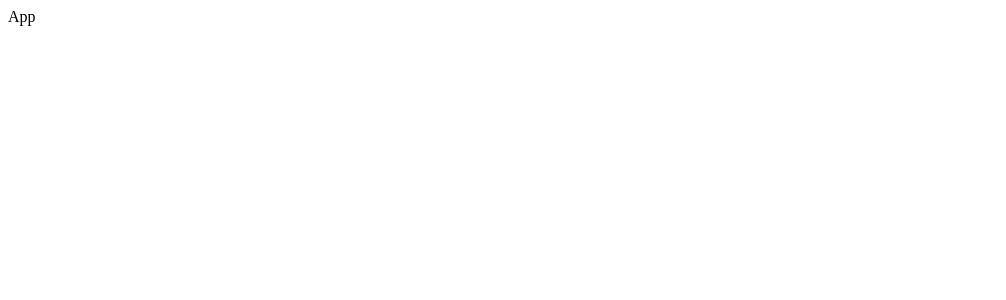
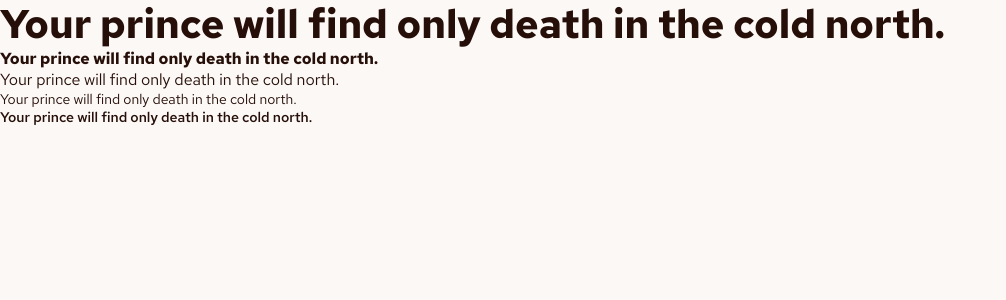
Before and after one commit to Arsalan2078/product-list-with-cart, a React (Vite) app: page / in a window 1280 px wide. Shown: the top 300 px of the page, without its empty margins (0-1006 px from the left). Built offline with nearby package versions, Linux system fonts and the light colour scheme.

Commit message:
scss setup done

```diff
--- a/src/App.tsx
+++ b/src/App.tsx
@@ -1,3 +1,11 @@
 export default function App() {
-  return <div>App</div>;
+  return (
+    <div>
+      <p className="text-preset--1">Your prince will find only death in the cold north.</p>
+      <p className="text-preset--2">Your prince will find only death in the cold north.</p>
+      <p className="text-preset--3">Your prince will find only death in the cold north.</p>
+      <p className="text-preset--4">Your prince will find only death in the cold north.</p>
+      <p className="text-preset--4-semibold">Your prince will find only death in the cold north.</p>
+    </div>
+  );
 }
--- a/src/scss/_base.scss
+++ b/src/scss/_base.scss
@@ -0,0 +1,4 @@
+img {
+  display: block;
+  max-width: 100%;
+}
--- a/src/scss/_font-faces.scss
+++ b/src/scss/_font-faces.scss
@@ -0,0 +1,26 @@
+@font-face {
+  font-family: "Red Hat Text";
+  src: local("Red Hat Text"),
+    url("/fonts/static/RedHatText-Regular.ttf") format("truetype");
+  font-weight: 400;
+  font-style: normal;
+  font-display: swap;
+}
+
+@font-face {
+  font-family: "Red Hat Text";
+  src: local("Red Hat Text"),
+    url("/fonts/static/RedHatText-SemiBold.ttf") format("truetype");
+  font-weight: 600;
+  font-style: normal;
+  font-display: swap;
+}
+
+@font-face {
+  font-family: "Red Hat Text";
+  src: local("Red Hat Text"),
+    url("/fonts/static/RedHatText-Bold.ttf") format("truetype");
+  font-weight: 700;
+  font-style: normal;
+  font-display: swap;
+}
--- a/src/scss/_reset.scss
+++ b/src/scss/_reset.scss
@@ -0,0 +1,123 @@
+@layer {
+  /***
+    The new CSS reset - version 1.11.3 (last updated 25.08.2024)
+    GitHub page: https://github.com/elad2412/the-new-css-reset
+  ***/
+
+  /*
+    Remove all the styles of the "User-Agent-Stylesheet", except for the 'display' property
+    - The "symbol *" part is to solve Firefox SVG sprite bug
+    - The "html" element is excluded, otherwise a bug in Chrome breaks the CSS hyphens property (https://github.com/elad2412/the-new-css-reset/issues/36)
+  */
+  *:where(
+      :not(html, iframe, canvas, img, svg, video, audio):not(svg *, symbol *)
+    ) {
+    all: unset;
+    display: revert;
+  }
+
+  /* Preferred box-sizing value */
+  *,
+  *::before,
+  *::after {
+    box-sizing: border-box;
+  }
+
+  /* Fix mobile Safari increase font-size on landscape mode */
+  html {
+    -moz-text-size-adjust: none;
+    -webkit-text-size-adjust: none;
+    text-size-adjust: none;
+  }
+
+  /* Reapply the pointer cursor for anchor tags */
+  a,
+  button {
+    cursor: revert;
+  }
+
+  /* Remove list styles (bullets/numbers) */
+  ol,
+  ul,
+  menu,
+  summary {
+    list-style: none;
+  }
+
+  /* Firefox: solve issue where nested ordered lists continue numbering from parent (https://bugzilla.mozilla.org/show_bug.cgi?id=1881517) */
+  ol {
+    counter-reset: revert;
+  }
+
+  /* For images to not be able to exceed their container */
+  img {
+    max-inline-size: 100%;
+    max-block-size: 100%;
+  }
+
+  /* removes spacing between cells in tables */
+  table {
+    border-collapse: collapse;
+  }
+
+  /* Safari - solving issue when using user-select:none on the <body> text input doesn't working */
+  input,
+  textarea {
+    -webkit-user-select: auto;
+  }
+
+  /* revert the 'white-space' property for textarea elements on Safari */
+  textarea {
+    white-space: revert;
+  }
+
+  /* minimum style to allow to style meter element */
+  meter {
+    -webkit-appearance: revert;
+    appearance: revert;
+  }
+
+  /* preformatted text - use only for this feature */
+  :where(pre) {
+    all: revert;
+    box-sizing: border-box;
+  }
+
+  /* reset default text opacity of input placeholder */
+  ::placeholder {
+    color: unset;
+  }
+
+  /* fix the feature of 'hidden' attribute.
+   display:revert; revert to element instead of attribute */
+  :where([hidden]) {
+    display: none;
+  }
+
+  /* revert for bug in Chromium browsers
+   - fix for the content editable attribute will work properly.
+   - webkit-user-select: auto; added for Safari in case of using user-select:none on wrapper element*/
+  :where([contenteditable]:not([contenteditable="false"])) {
+    -moz-user-modify: read-write;
+    -webkit-user-modify: read-write;
+    overflow-wrap: break-word;
+    -webkit-line-break: after-white-space;
+    -webkit-user-select: auto;
+  }
+
+  /* apply back the draggable feature - exist only in Chromium and Safari */
+  :where([draggable="true"]) {
+    -webkit-user-drag: element;
+  }
+
+  /* Revert Modal native behavior */
+  :where(dialog:modal) {
+    all: revert;
+    box-sizing: border-box;
+  }
+
+  /* Remove details summary webkit styles */
+  ::-webkit-details-marker {
+    display: none;
+  }
+}
--- a/src/scss/_root.scss
+++ b/src/scss/_root.scss
@@ -0,0 +1,37 @@
+:root {
+  // colors
+  --c-red: rgb(199, 59, 15);
+  --c-rose-900: rgb(38, 15, 8);
+  --c-rose-500: rgb(135, 99, 90);
+  --c-rose-400: rgb(173, 138, 133);
+  --c-rose-300: rgb(202, 175, 167);
+  --c-rose-100: rgb(245, 238, 236);
+  --c-rose-50: rgb(252, 248, 246);
+  --c-green: rgb(30, 165, 117);
+  --c-black: rgb(0, 0, 0);
+  --c-white: rgb(255, 255, 255);
+
+  --bg-color-root: var(--c-rose-50);
+  --text-color-root: var(--c-rose-900);
+
+  // fonts
+  --ff-red-hat-text: "Red Hat Text", sans-serif;
+
+  --fw-400: 400;
+  --fw-600: 600;
+  --fw-700: 700;
+
+  --fs-xl: calc(40 / 16 * 1rem);
+  --fs-lg: calc(24 / 16 * 1rem);
+  --fs-rg: calc(16 / 16 * 1rem);
+  --fs-sm: calc(14 / 16 * 1rem);
+
+  --lh-120: 1.2;
+  --lh-normal: normal;
+
+  --ls-0: 0;
+
+  // root styles
+  background-color: var(--bg-color-root);
+  color: var(--text-color-root);
+}
--- a/src/scss/_typography.scss
+++ b/src/scss/_typography.scss
@@ -0,0 +1,37 @@
+@layer {
+  .text-preset {
+    font-family: var(--ff-red-hat-text);
+    line-height: var(--lh-normal);
+
+    &--1 {
+      @extend .text-preset;
+      font-size: var(--fs-xl);
+      font-weight: var(--fw-700);
+      line-height: var(--lh-120);
+    }
+
+    &--2 {
+      @extend .text-preset;
+      font-size: var(--fs-rg);
+      font-weight: var(--fw-700);
+    }
+
+    &--3 {
+      @extend .text-preset;
+      font-size: var(--fs-rg);
+      font-weight: var(--fw-400);
+    }
+
+    &--4 {
+      @extend .text-preset;
+      font-size: var(--fs-sm);
+      font-weight: var(--fw-400);
+    }
+
+    &--4-semibold {
+      @extend .text-preset;
+      @extend .text-preset--4;
+      font-weight: var(--fw-600);
+    }
+  }
+}
```
